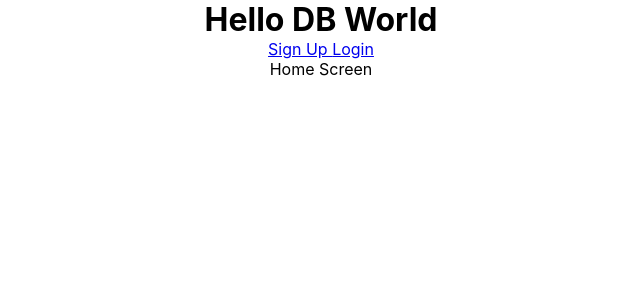
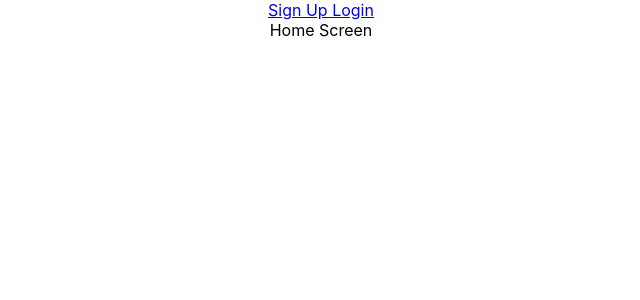
Before and after one commit to MichalPC/simple-database-manipulation-app, a React (Create React App) app: page / in a window 1280 px wide. Shown: the top 300 px of the page, without its empty margins (319-959 px from the left). Built offline with nearby package versions, Linux system fonts and the light colour scheme.

Commit message:
Remove h1 element from the header.

```diff
--- a/src/App.js
+++ b/src/App.js
@@ -8,7 +8,6 @@ function App() {
   return (
     <div className="App">
       <header className="Header-container">
-        <h1 className="Header-text">Hello DB World</h1>
         <div className='Button-container'>
           <Link className='SignUp-button' to={'/signup'}> Sign Up </Link>
           <Link className='Login-button' to={'/home'}> Login </Link>
```
